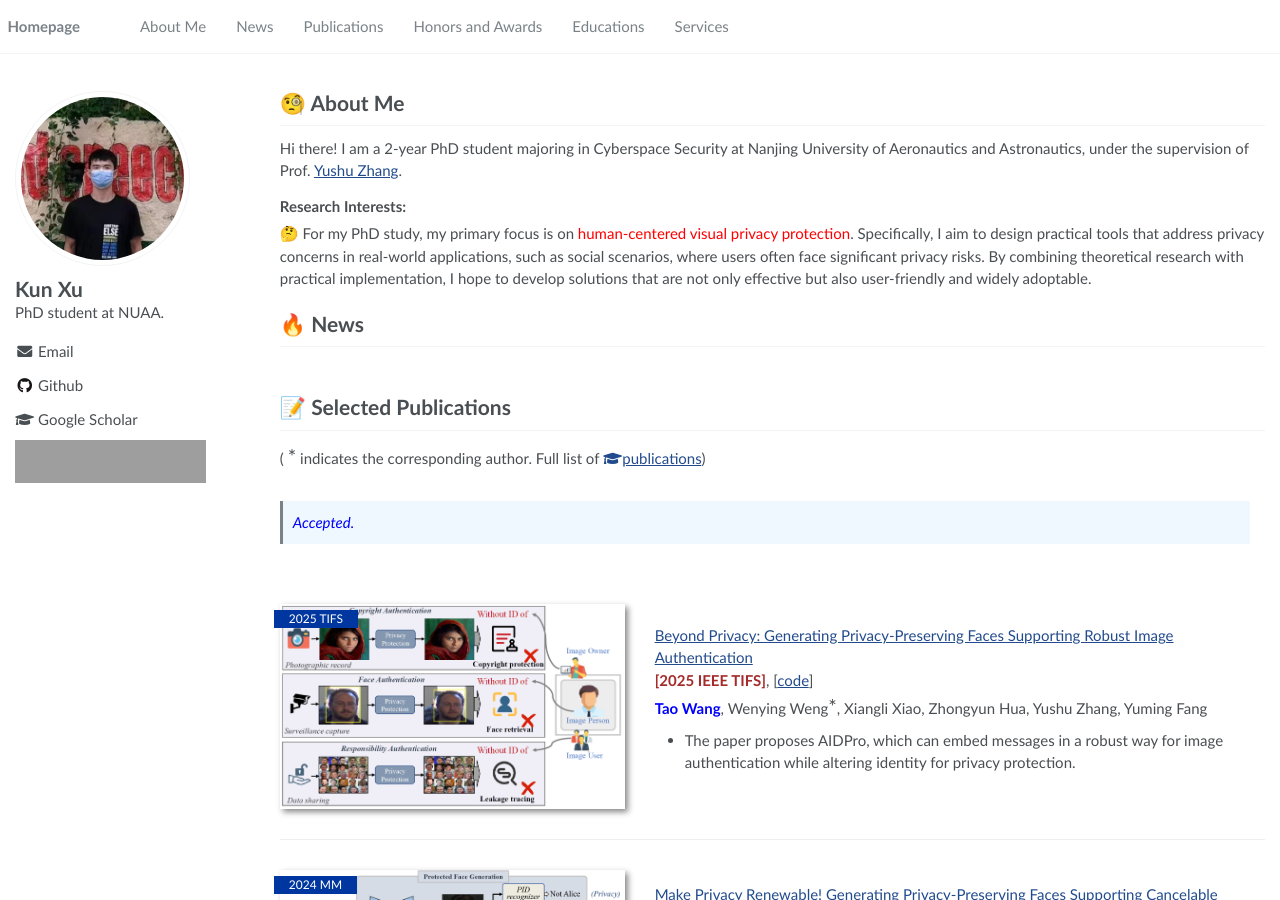
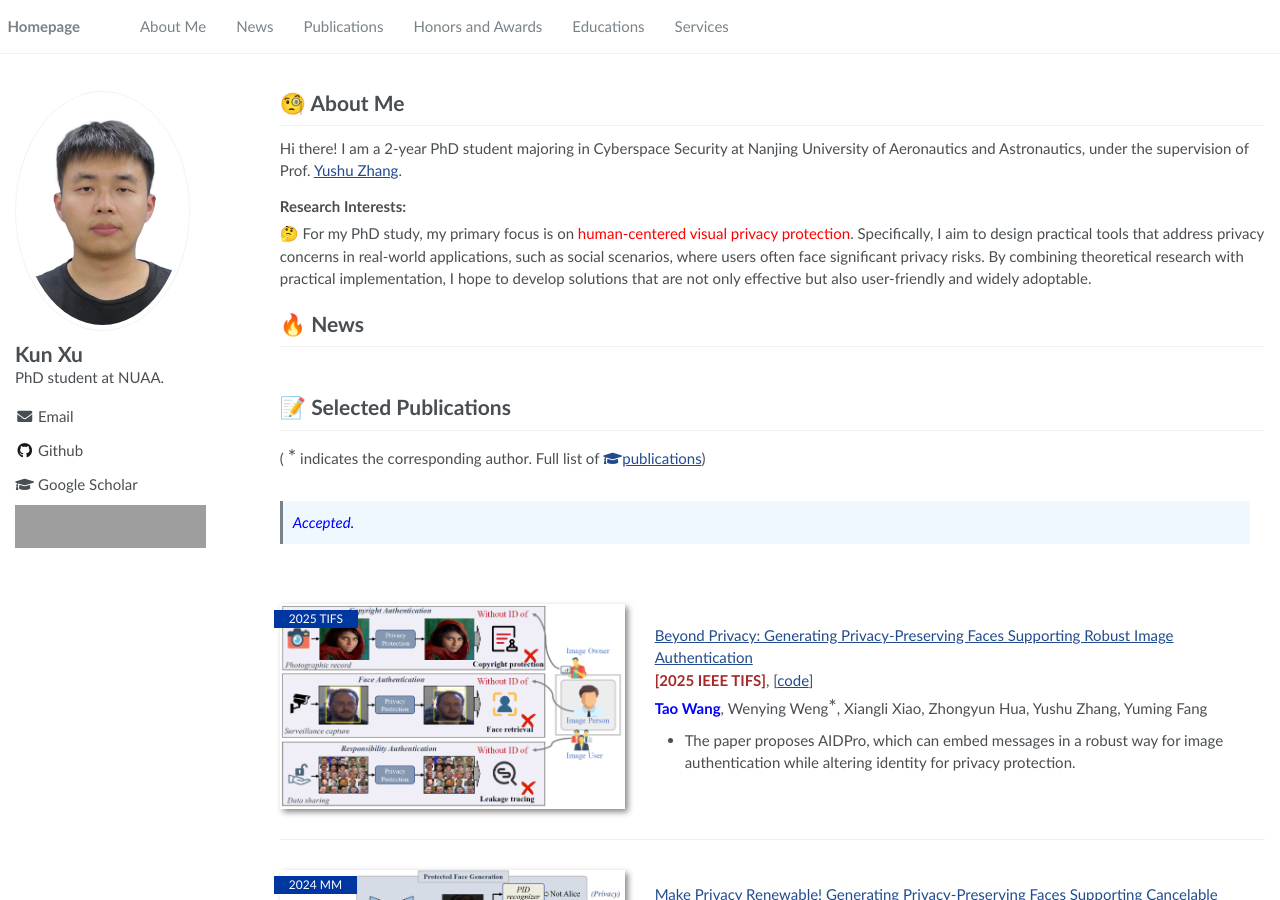
Before and after one commit to xukun12138/xukun12138.github.io, a Jekyll site: the page built from _pages/about.md, in a window 1280 px wide and 900 px high. Built offline with Jekyll 4.4.1, drawn with Linux system fonts in a browser that asks for light colours; grey boxes are pictures that could not be loaded.

Commit message:
Update _config.yml

```diff
--- a/_config.yml
+++ b/_config.yml
@@ -22,7 +22,7 @@ baidu_site_verification  :
 # Site Author
 author:
   name             : "Kun Xu"
-  avatar           : "images/wangtao-x.jpg"
+  avatar           : "images/xukun.png"
   bio              : #"ETH Zurich"
   location         :
   employer         :
```
